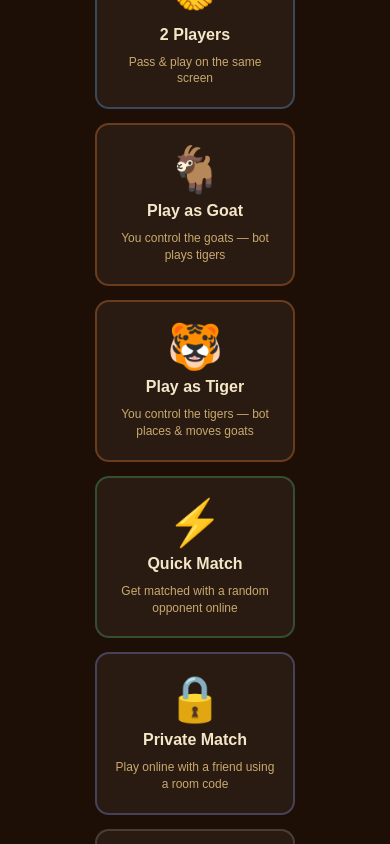
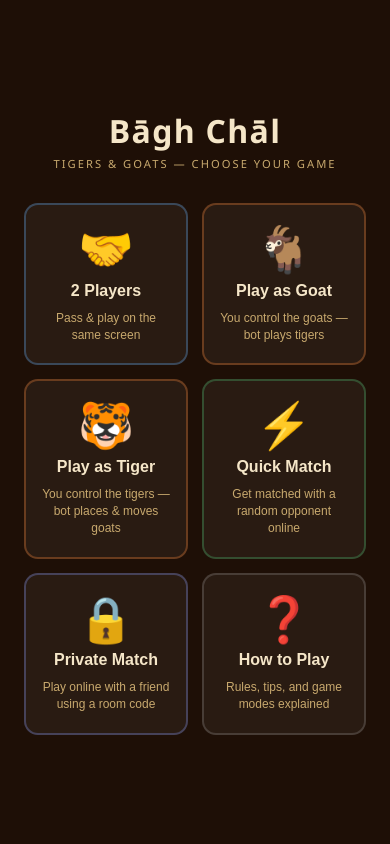
Before and after one commit to lastab/bagh-chaal-react, a React (Vite) app: page / in a window 390 px wide. Built offline with nearby package versions, Linux system fonts and the light colour scheme; no server answers.

Commit message:
Fix layout for menu on mobile

```diff
--- a/src/components/ModeSelect.module.css
+++ b/src/components/ModeSelect.module.css
@@ -5,10 +5,11 @@
   display: flex;
   flex-direction: column;
   align-items: center;
-  justify-content: center;
+  justify-content: safe center;
   gap: 32px;
   z-index: 100;
   padding: 24px;
+  overflow-y: auto;
 }
 
 .heading {
@@ -40,7 +41,7 @@
 }
 
 .card {
-  flex: 1 1 180px;
+  flex: 1 1 145px;
   max-width: 200px;
   background: rgba(255,255,255,0.05);
   border: 2px solid rgba(255,255,255,0.12);
```
